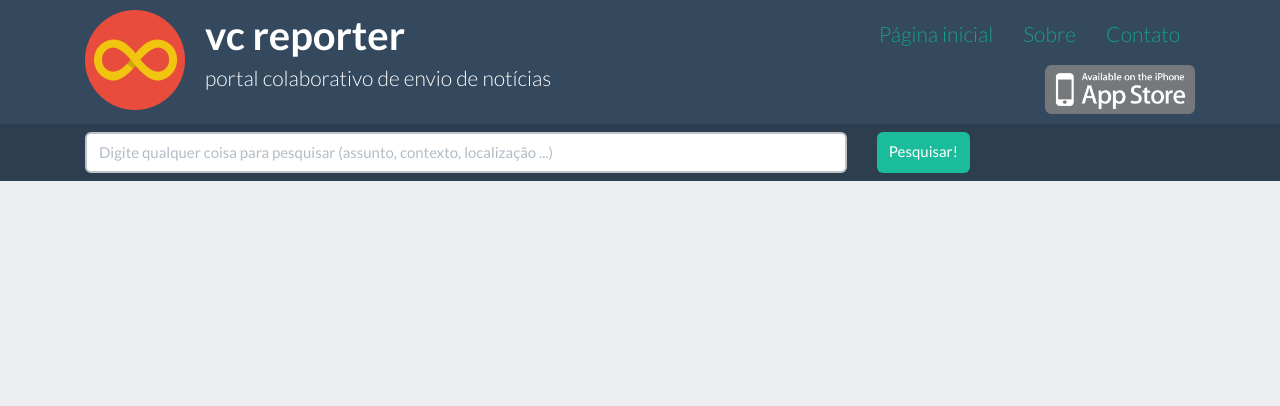
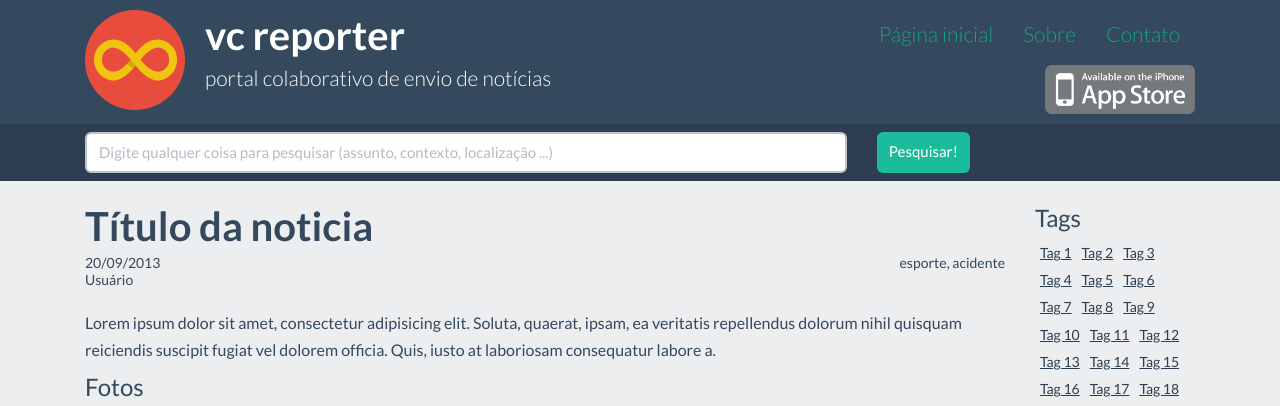
Before and after one commit to thiagodorneles/tcc, a Django app: page /publicacao/1/ in a window 1280 px wide. Shown: the top 406 px of the page. Run offline with Django 3.2, Linux system fonts and the light colour scheme; some libraries are stand-ins or nearby versions.

Commit message:
ajustando layout

```diff
--- a/server/ugc/core/templates/base.html
+++ b/server/ugc/core/templates/base.html
@@ -111,6 +111,23 @@
     .tags ul li:hover a {
       color: white;
     }
+
+    .detail-content {
+      clear: both;
+      display: block;
+      padding-top: 20px;
+    }
+    .detail-content p {
+      font-size: 16px;
+    }
+    .detail-map {
+      padding-top: 10px;
+    }
+    .detail-map img {
+      width: 50%;
+      border: 2px solid gray;
+    }
+
     footer {
       background: #34495e;
       /*margin-top: 30px;*/
@@ -182,8 +199,47 @@
     <!-- conteudo -->
     <section class="section-content">
       <div class="container">
-        {% block content %}
-        {% endblock content %}
+        <div class="col-md-10">
+          {% block content %}
+          {% endblock content %}
+        </div>
+        <div class="col-lg-2">
+          <h6>Tags</h6>
+          <div class="tags">
+            <ul>
+              <li value="100"><a href="">Tag 1</a></li>
+              <li value="100"><a href="">Tag 2</a></li>
+              <li value="100"><a href="">Tag 3</a></li>
+              <li value="100"><a href="">Tag 4</a></li>
+              <li value="100"><a href="">Tag 5</a></li>
+              <li value="100"><a href="">Tag 6</a></li>
+              <li value="100"><a href="">Tag 7</a></li>
+              <li value="100"><a href="">Tag 8</a></li>
+              <li value="100"><a href="">Tag 9</a></li>
+              <li value="100"><a href="">Tag 10</a></li>
+              <li value="100"><a href="">Tag 11</a></li>
+              <li value="100"><a href="">Tag 12</a></li>
+              <li value="100"><a href="">Tag 13</a></li>
+              <li value="100"><a href="">Tag 14</a></li>
+              <li value="100"><a href="">Tag 15</a></li>
+              <li value="100"><a href="">Tag 16</a></li>
+              <li value="100"><a href="">Tag 17</a></li>
+              <li value="100"><a href="">Tag 18</a></li>
+              <li value="100"><a href="">Tag 19</a></li>
+              <li value="100"><a href="">Tag 20</a></li>
+              <li value="100"><a href="">Tag 21</a></li>
+              <li value="100"><a href="">Tag 22</a></li>
+              <li value="100"><a href="">Tag 23</a></li>
+              <li value="100"><a href="">Tag 24</a></li>
+              <li value="100"><a href="">Tag 25</a></li>
+              <li value="100"><a href="">Tag 26</a></li>
+              <li value="100"><a href="">Tag 27</a></li>
+              <li value="100"><a href="">Tag 28</a></li>
+              <li value="100"><a href="">Tag 29</a></li>
+              <li value="100"><a href="">Tag 30</a></li>
+            </ul>
+          </div>
+        </div>
       </div>
     </section>
   </div>
--- a/server/ugc/core/templates/detail.html
+++ b/server/ugc/core/templates/detail.html
@@ -1,4 +1,28 @@
 {% extends 'base.html' %}
 {% block content %}
 
+<h3>Título da noticia</h3>
+<div class="detail-info">
+    <div class="pull-left">
+        <div class="date">20/09/2013</div>
+        <div class="user">Usuário</div>
+    </div>
+    <div class="tags pull-right">esporte, acidente</div>
+</div>
+<div class="detail-content">
+    <p>
+        Lorem ipsum dolor sit amet, consectetur adipisicing elit. Soluta, quaerat, ipsam, ea veritatis repellendus dolorum nihil quisquam reiciendis suscipit fugiat vel dolorem officia. Quis, iusto at laboriosam consequatur labore a.
+    </p>
+</div>
+<div class="midias">
+    <h6>Fotos</h6>
+    <img src="http://s2.glbimg.com/Ap9GdhOwG55wcjehEdK2CdNQTJI=/0x96:1500x935/220x123/s.glbimg.com/es/ge/f/original/2013/09/30/mourinho_chelsea_entrevista_efe.jpg" alt="">
+    <img src="http://s2.glbimg.com/Hd5rhgoRAFIptEP6-Jg40sZbzZM=/0x54:1500x893/220x123/s.glbimg.com/es/ge/f/original/2013/09/30/robertomancini_galatasaray_site_oficial.jpg" alt="">
+    <img src="http://s2.glbimg.com/PB9Mv09ZmfTtOxhUpFlPmnJv6oI=/0x0:950x530/220x123/s.glbimg.com/es/ge/f/original/2013/09/24/neymar_golbarcelona_afp.jpg_95.jpg" alt="">
+</div>
+<div class="detail-map">
+    <h6>Localização</h6>
+    <img src="http://perlbal.hi-pi.com/blog-images/384422/gd/1250775186/MAPA-LOCALIZACAO-DO-IMOVEL.jpg" />
+</div>
+
 {% endblock content %}
```
Also changed, not shown: server/ugc/core/templates/index.html (+1 -40 lines).
